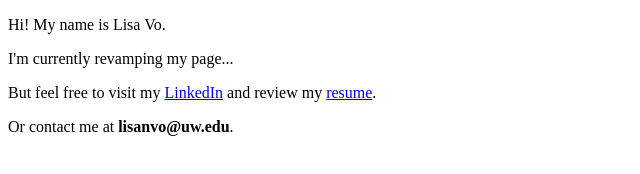
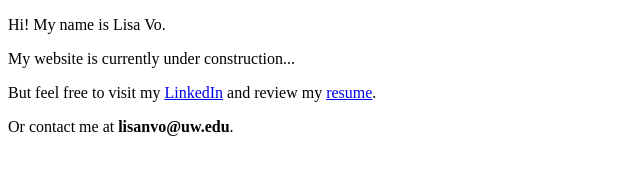
Before and after one commit to lisanvo/lisanvo.github.io, a plain HTML site: page index.html in a window 1280 px wide. Shown: the whole page, without its empty margins (0-640 px from the left). Drawn offline with Linux system fonts and the light colour scheme.

Commit message:
html update

```diff
--- a/index.html
+++ b/index.html
@@ -5,7 +5,7 @@
 </head>
 <body>
 	<p>Hi! My name is Lisa Vo.</p>
-	<p>I'm currently revamping my page...</p>
+	<p>My website is currently under construction...</p>
 	<p>But feel free to visit my <a href="https://www.linkedin.com/in/lisanvo/">LinkedIn</a> and review my <a href="Lisa_Vo_Resume_Color_2018.pdf">resume</a>.</p>
 	<p>Or contact me at <strong>lisanvo@uw.edu</strong>.</p>
 </body>
```
